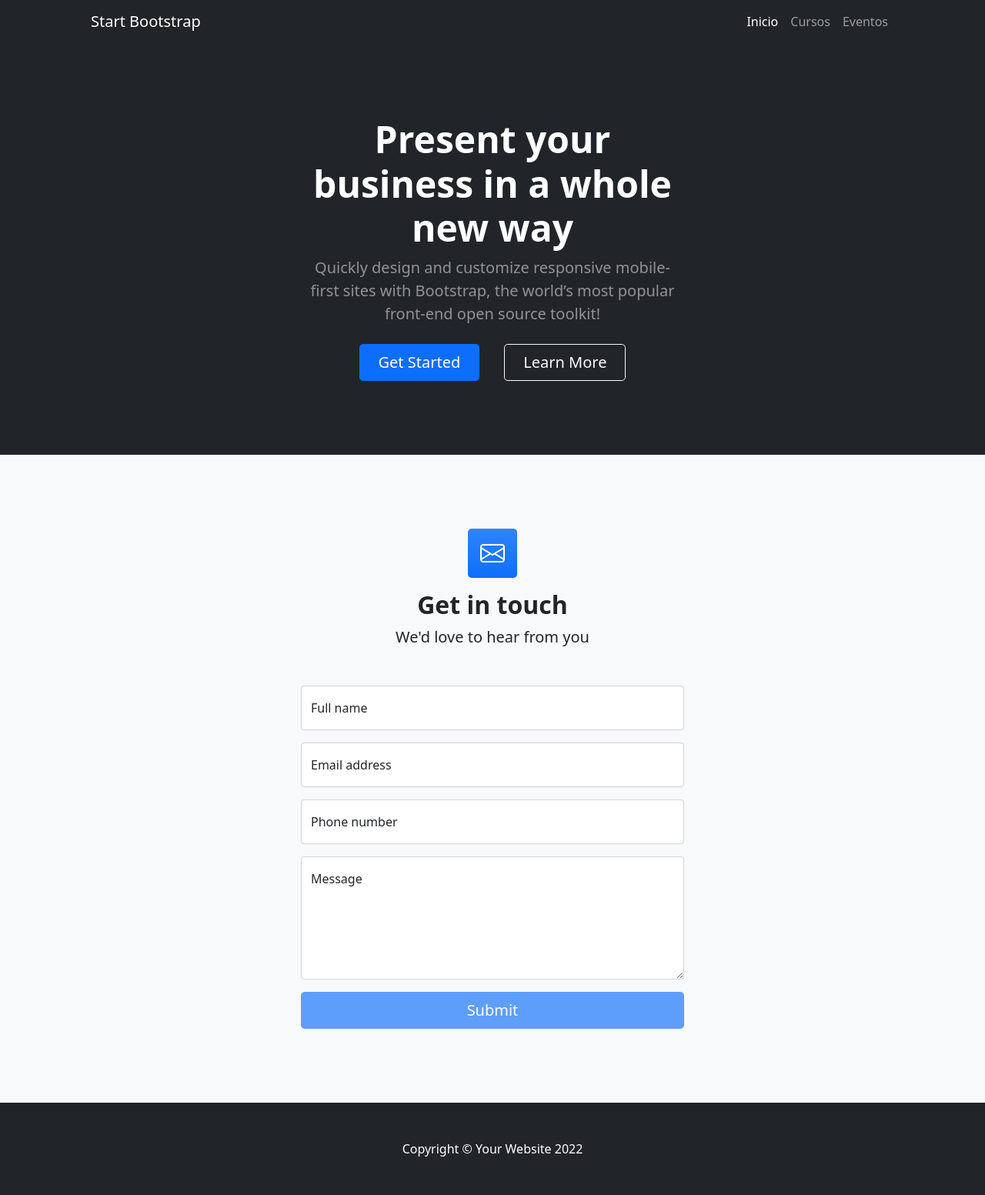
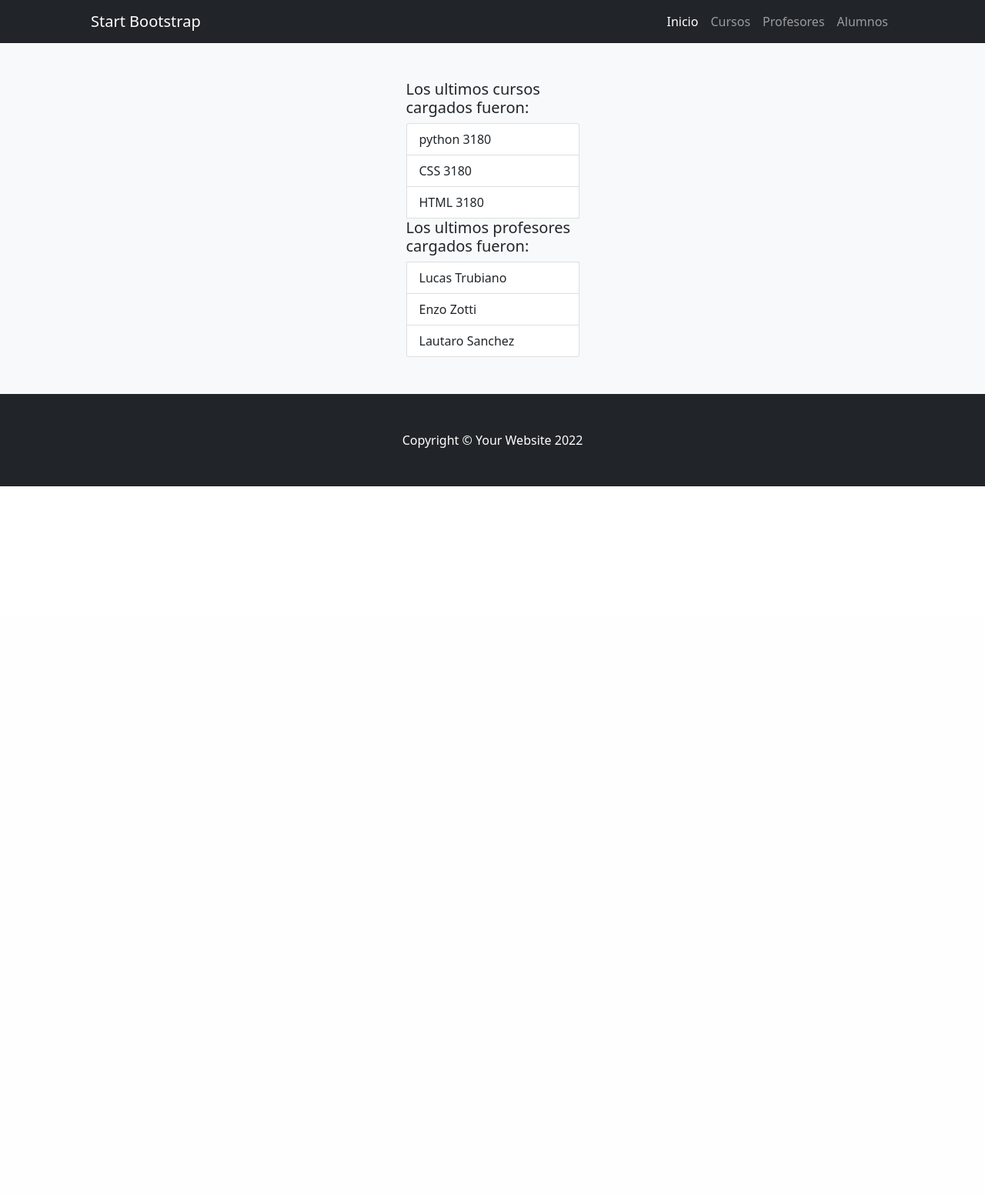
Before and after one commit to facubattaglino/Laning-Page, a Django app: page /appcye/ in a window 1280 px wide. Shown: the whole page at 77% size. After the commit the page ends 632 px from the top, so only its background shows below. Run offline with Django 4.2, Linux system fonts and the light colour scheme; data comes from the database, SQL or seed files in the repository; parts of the project's set-up code (start-up, migrations or seed data) failed here and were passed over; some libraries are stand-ins or nearby versions.

Commit message:
creando formularios

```diff
--- a/AppCursosyEventos/models.py
+++ b/AppCursosyEventos/models.py
@@ -1,10 +1,18 @@
+from re import M
 from statistics import mode
 from django.db import models
 
 # Create your models here.
 class Cursos(models.Model):
     cursos = models.CharField(max_length= 30)
+    comision = models.PositiveIntegerField()
 
-class Eventos(models.Model):
-    eventos = models.CharField(max_length= 30)
-    fecha = models.DateField()
+class Profesores(models.Model):
+    nombre = models.CharField(max_length= 30)
+    apellido = models.CharField(max_length= 30)
+
+class Alumnos(models.Model):
+    nombre = models.CharField(max_length= 30)
+    apellido = models.CharField(max_length= 30)
+    edad = models.PositiveIntegerField()
+    nacimiento = models.DateField()
--- a/AppCursosyEventos/templates/CursosyEventosApp/base.html
+++ b/AppCursosyEventos/templates/CursosyEventosApp/base.html
@@ -25,7 +25,8 @@
                     <ul class="navbar-nav ms-auto mb-2 mb-lg-0">
                         <li class="nav-item"><a class="nav-link active" href="{% url 'inicio' %}">Inicio</a></li>
                         <li class="nav-item"><a class="nav-link" href="{% url 'cursos' %}">Cursos</a></li>
-                        <li class="nav-item"><a class="nav-link" href="{% url 'eventos' %}">Eventos</a></li>
+                        <li class="nav-item"><a class="nav-link" href="{% url 'profesores' %}">Profesores</a></li>
+                        <li class="nav-item"><a class="nav-link" href="{% url 'alumnos' %}">Alumnos</a></li>
                     </ul>
                 </div>
             </div>
--- a/AppCursosyEventos/templates/CursosyEventosApp/cursos.html
+++ b/AppCursosyEventos/templates/CursosyEventosApp/cursos.html
@@ -10,11 +10,12 @@ Cursos - AppCyE
     <div class="container px-5">
         <div class="row gx-5 justify-content-center">
             <div class="col-lg-3">
-                Los cursos son:
+                <h5>Los cursos son: </h5>
                 <ul class="list-group">
                     {% for curso in cursos %}
                         <li class="list-group-item d-flex justify-content-between align-items-start">
                             {{curso.cursos}}
+                            {{curso.comision}}
                         </li>
                     {% endfor %}
                 </ul>
--- a/AppCursosyEventos/templates/CursosyEventosApp/index.html
+++ b/AppCursosyEventos/templates/CursosyEventosApp/index.html
@@ -1,93 +1,35 @@
+
 {% extends 'CursosyEventosApp/base.html' %}
 {% load static %}
 
-{% block tituloPagina %} <!--El bloque de tituloPagina me lo rellena con este contenido-->
+{% block tituloPagina %} {% comment %}<!--El bloque de tituloPagina me lo rellena con este contenido-->{% endcomment%}
 Inicio - App Coder
 {% endblock %}
 
 {% block contenidoPagina %}
-        <!-- Header-->
-        <header class="bg-dark py-5">
-            <div class="container px-5">
-                <div class="row gx-5 justify-content-center">
-                    <div class="col-lg-6">
-                        <div class="text-center my-5">
-                            <h1 class="display-5 fw-bolder text-white mb-2">Present your business in a whole new way</h1>
-                            <p class="lead text-white-50 mb-4">Quickly design and customize responsive mobile-first sites with Bootstrap, the world’s most popular front-end open source toolkit!</p>
-                            <div class="d-grid gap-3 d-sm-flex justify-content-sm-center">
-                                <a class="btn btn-primary btn-lg px-4 me-sm-3" href="#features">Get Started</a>
-                                <a class="btn btn-outline-light btn-lg px-4" href="#!">Learn More</a>
-                            </div>
-                        </div>
-                    </div>
-                </div>
+        <!-- Contact section-->
+<section class="bg-light py-5">
+    <div class="container px-5">
+        <div class="row gx-5 justify-content-center">
+            <div class="col-lg-3">
+                <h5>Los ultimos cursos cargados fueron: </h5>
+                <ul class="list-group">
+                    {% for curso in cursos %}
+                        <li class="list-group-item d-flex justify-content-between align-items-start">
+                            {{curso.cursos}}
+                            {{curso.comision}}
+                        </li>
+                    {% endfor %}
+                    <h5>Los ultimos profesores cargados fueron: </h5>
+                    {% for x in profes %}
+                    <li class="list-group-item d-flex justify-content-between align-items-start">
+                        {{x.nombre}}
+                        {{x.apellido}}
+                    </li>
+                {% endfor %}
+                </ul>
             </div>
-        </header>
-        <!-- Contact section-->
-        <section class="bg-light py-5">
-            <div class="container px-5 my-5 px-5">
-                <div class="text-center mb-5">
-                    <div class="feature bg-primary bg-gradient text-white rounded-3 mb-3"><i class="bi bi-envelope"></i></div>
-                    <h2 class="fw-bolder">Get in touch</h2>
-                    <p class="lead mb-0">We'd love to hear from you</p>
-                </div>
-                <div class="row gx-5 justify-content-center">
-                    <div class="col-lg-6">
-                        <!-- * * * * * * * * * * * * * * *-->
-                        <!-- * * SB Forms Contact Form * *-->
-                        <!-- * * * * * * * * * * * * * * *-->
-                        <!-- This form is pre-integrated with SB Forms.-->
-                        <!-- To make this form functional, sign up at-->
-                        <!-- https://startbootstrap.com/solution/contact-forms-->
-                        <!-- to get an API token!-->
-                        <form id="contactForm" data-sb-form-api-token="API_TOKEN">
-                            <!-- Name input-->
-                            <div class="form-floating mb-3">
-                                <input class="form-control" id="name" type="text" placeholder="Enter your name..." data-sb-validations="required" />
-                                <label for="name">Full name</label>
-                                <div class="invalid-feedback" data-sb-feedback="name:required">A name is required.</div>
-                            </div>
-                            <!-- Email address input-->
-                            <div class="form-floating mb-3">
-                                <input class="form-control" id="email" type="email" placeholder="name@example.com" data-sb-validations="required,email" />
-                                <label for="email">Email address</label>
-                                <div class="invalid-feedback" data-sb-feedback="email:required">An email is required.</div>
-                                <div class="invalid-feedback" data-sb-feedback="email:email">Email is not valid.</div>
-                            </div>
-                            <!-- Phone number input-->
-                            <div class="form-floating mb-3">
-                                <input class="form-control" id="phone" type="tel" placeholder="(123) 456-7890" data-sb-validations="required" />
-                                <label for="phone">Phone number</label>
-                                <div class="invalid-feedback" data-sb-feedback="phone:required">A phone number is required.</div>
-                            </div>
-                            <!-- Message input-->
-                            <div class="form-floating mb-3">
-                                <textarea class="form-control" id="message" type="text" placeholder="Enter your message here..." style="height: 10rem" data-sb-validations="required"></textarea>
-                                <label for="message">Message</label>
-                                <div class="invalid-feedback" data-sb-feedback="message:required">A message is required.</div>
-                            </div>
-                            <!-- Submit success message-->
-                            <!---->
-                            <!-- This is what your users will see when the form-->
-                            <!-- has successfully submitted-->
-                            <div class="d-none" id="submitSuccessMessage">
-                                <div class="text-center mb-3">
-                                    <div class="fw-bolder">Form submission successful!</div>
-                                    To activate this form, sign up at
-                                    <br />
-                                    <a href="https://startbootstrap.com/solution/contact-forms">https://startbootstrap.com/solution/contact-forms</a>
-                                </div>
-                            </div>
-                            <!-- Submit error message-->
-                            <!---->
-                            <!-- This is what your users will see when there is-->
-                            <!-- an error submitting the form-->
-                            <div class="d-none" id="submitErrorMessage"><div class="text-center text-danger mb-3">Error sending message!</div></div>
-                            <!-- Submit Button-->
-                            <div class="d-grid"><button class="btn btn-primary btn-lg disabled" id="submitButton" type="submit">Submit</button></div>
-                        </form>
-                    </div>
-                </div>
-            </div>
-        </section>
+        </div>
+    </div>
+</section>
 {% endblock %}
--- a/AppCursosyEventos/urls.py
+++ b/AppCursosyEventos/urls.py
@@ -4,6 +4,7 @@ from .views import *
 urlpatterns = [
     path('', inicio, name= "inicio"),
     path('cursos/', cursos, name= "cursos"),
-    path('eventos/', eventos , name= "eventos")
-
+    path('crear_curso/', crear_curso, name = "crar_curso"),
+    path('profesores/', profesores , name= "profesores"),
+    path('alumnos/', alumno , name= "alumnos" )
 ]
--- a/AppCursosyEventos/views.py
+++ b/AppCursosyEventos/views.py
@@ -1,14 +1,44 @@
-from django.shortcuts import render
+from django.shortcuts import redirect, render
 from .models import *
 # Create your views here.
 def inicio(request):
-
-    return render(request,"CursosyEventosApp/index.html")
+    cursos = Cursos.objects.all()[:3]
+    eventos = Profesores.objects.all()[:3]
+    ctx = {'cursos': cursos, 'profes':eventos,}
+    return render(request,"CursosyEventosApp/index.html", ctx)
 
 def cursos(request):
     cursos = Cursos.objects.all()[:3]
     return render(request,"CursosyEventosApp/cursos.html",{"cursos":cursos})
 
-def eventos(request):
-    eventos = Eventos.objects.all()[:3]
-    return render(request,"CursosyEventosApp/eventos.html",{"eventos":eventos})
+def profesores(request):
+    profesores = Profesores.objects.all()[:3]
+    return render(request,"CursosyEventosApp/profesores.html",{"profes":profesores})
+
+def alumno(request):
+    alumno = Alumnos.objects.all()
+    return render(request,"CursosyEventosApp/alumnos.html",{"alumnos":alumno})
+
+def crear_curso(request):
+    #POST
+    if request.method == "POST":
+
+        info_formulario = request.POST
+
+        curso = Cursos(nombre = info_formulario["curso"], comision = int(info_formulario["comision"]))
+
+        curso.save()
+
+        return redirect("inicio") #render(request,"CursosyEventosApp/form_curso.html")
+
+    else:
+    #GET
+        return render(request,"CursosyEventosApp/form_curso.html")
+    # post
+    # if request.method == "POST":
+    #     info_formulario = request.POST
+    #     curso = Cursos(nombre=info_formulario["nombre"], comision=int(info_formulario["comision"]))
+    #     curso.save()
+    #     return redirect("inicio")
+    # else: # get y otros
+    #     return render(request,"ProyectoCoderApp/formulario_curso.html")
```
Also changed, not shown: AppCursosyEventos/admin.py (+14 -4 lines), AppCursosyEventos/templates/CursosyEventosApp/alumnos.html (added, +28 -0 lines), AppCursosyEventos/templates/CursosyEventosApp/form_curso.html (added, +19 -0 lines), AppCursosyEventos/templates/CursosyEventosApp/profesores.html (renamed from AppCursosyEventos/templates/CursosyEventosApp/eventos.html, +5 -5 lines), CursosyEventos/settings.py (+7 -1 lines), AppCursosyEventos/migrations/0002_alumnos_profesores_delete_eventos_cursos_comision.py (added), AppCursosyEventos/migrations/0002_cursos_fecha_eventos_fecha.py (deleted), AppCursosyEventos/migrations/0003_remove_cursos_fecha.py (deleted), AppCursosyEventos/migrations/0004_cursos_fecha.py (deleted), AppCursosyEventos/migrations/0005_remove_cursos_fecha.py (deleted), AppCursosyEventos/migrations/0006_alter_eventos_fecha.py (deleted), db.sqlite3.
